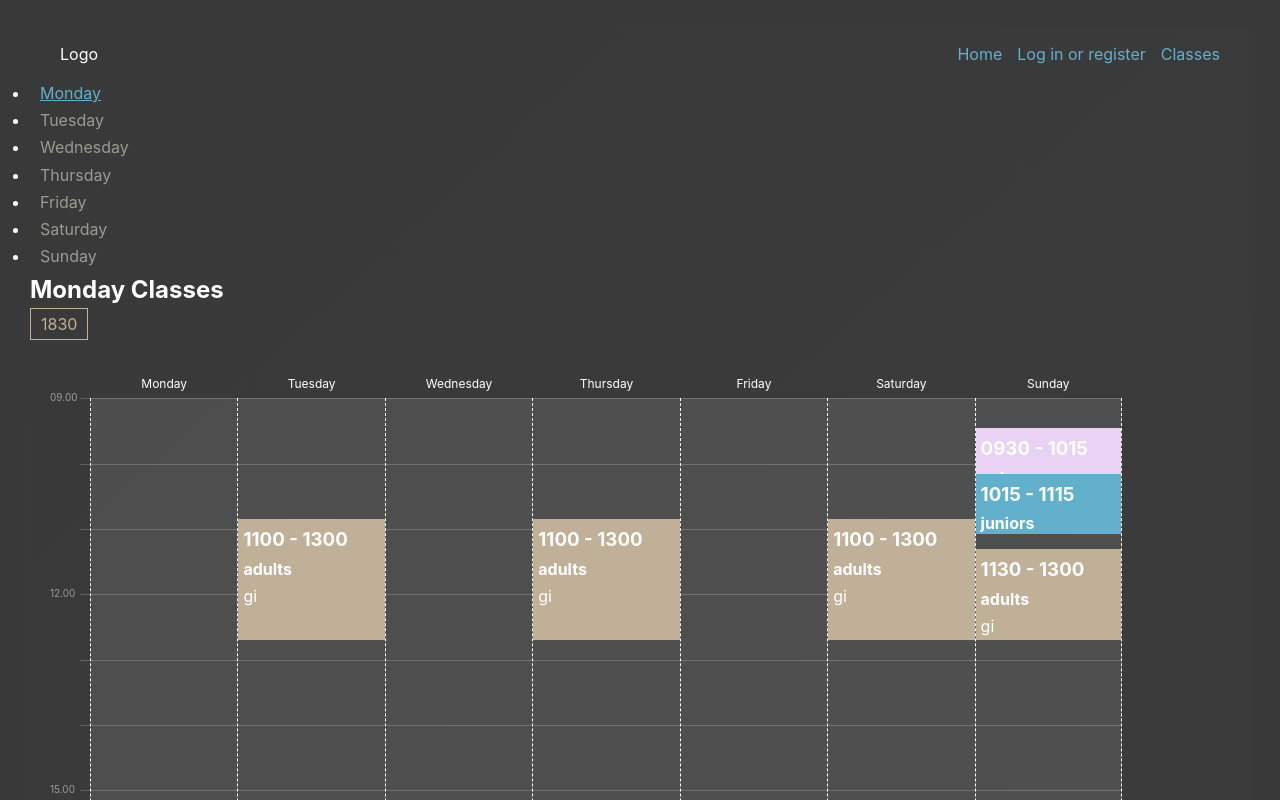
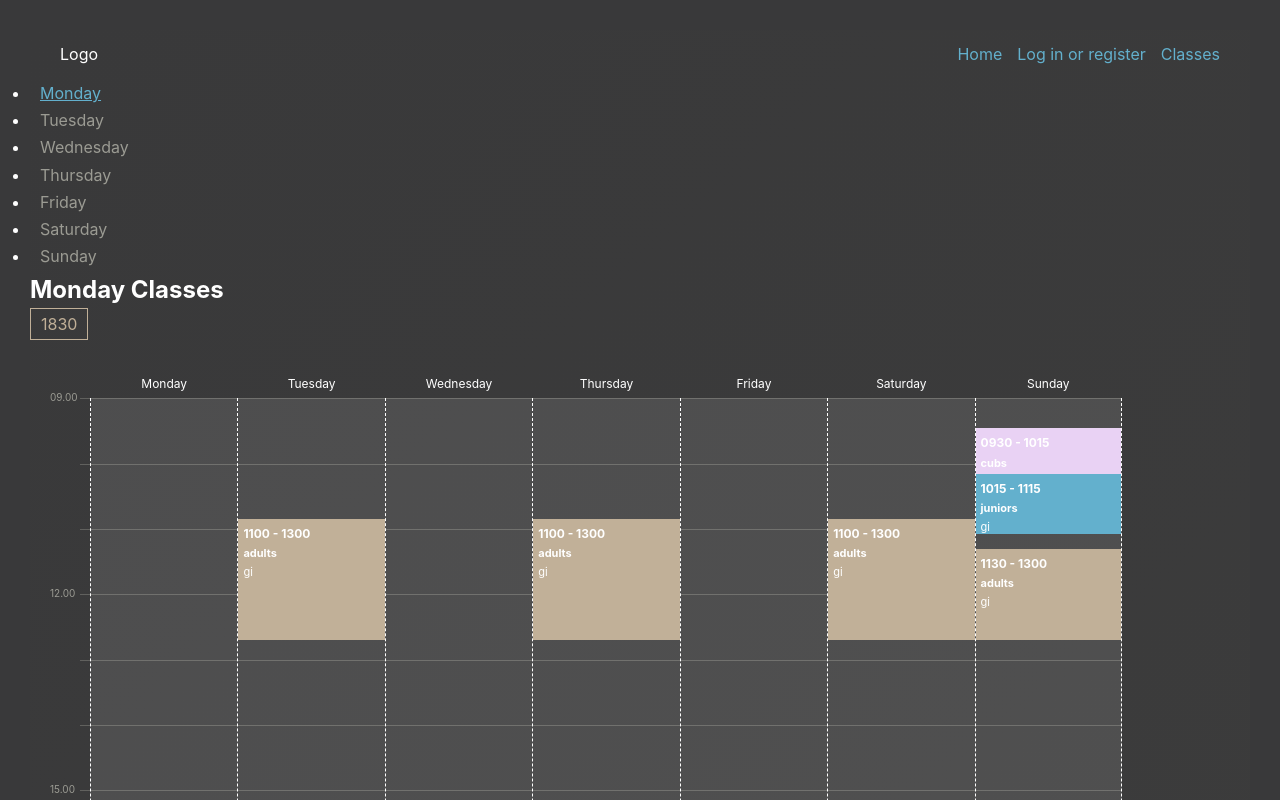
Before and after one commit to thebailers/membr-mngment, a React (Create React App) app: page /classes/monday in a window 1280 px wide. Shown: the top 800 px of the page. Built offline with nearby package versions, Linux system fonts and the light colour scheme; no server answers.

Commit message:
Typography styling for CalendarWeek classes

```diff
--- a/src/components/calendar/calendar-day-class/calendar-day-class.component.tsx
+++ b/src/components/calendar/calendar-day-class/calendar-day-class.component.tsx
@@ -61,12 +61,12 @@ const CalendarDayClass = ({
       className={`class class-${c.type} s${c.start}_e${c.end}`}
       style={{ gridRow: getGridRowCSS(c.start, c.end) }}
     >
-      <h3>
+      <h3 className="class-time">
         {c.start} - {c.end}
       </h3>
-      <h4>{c.type}</h4>
+      <h4 className="class-type">{c.type}</h4>
       {c.tags.length && (
-        <ul>
+        <ul className="class-tags">
           {c.tags.map((t, i) => (
             <li key={i}>{t}</li>
           ))}
--- a/src/components/calendar/calendar-week/calendar-week.styles.ts
+++ b/src/components/calendar/calendar-week/calendar-week.styles.ts
@@ -108,7 +108,16 @@ export const CalendarGrid = styled.div`
           background: ${colors.lilac};
         }
 
-        ul {
+        &-time {
+          font-size: 1.2rem;
+        }
+
+        &-type {
+          font-size: 1.1rem;
+        }
+
+        &-tags {
+          font-size: 1.1rem;
           list-style: none;
         }
       }
```
